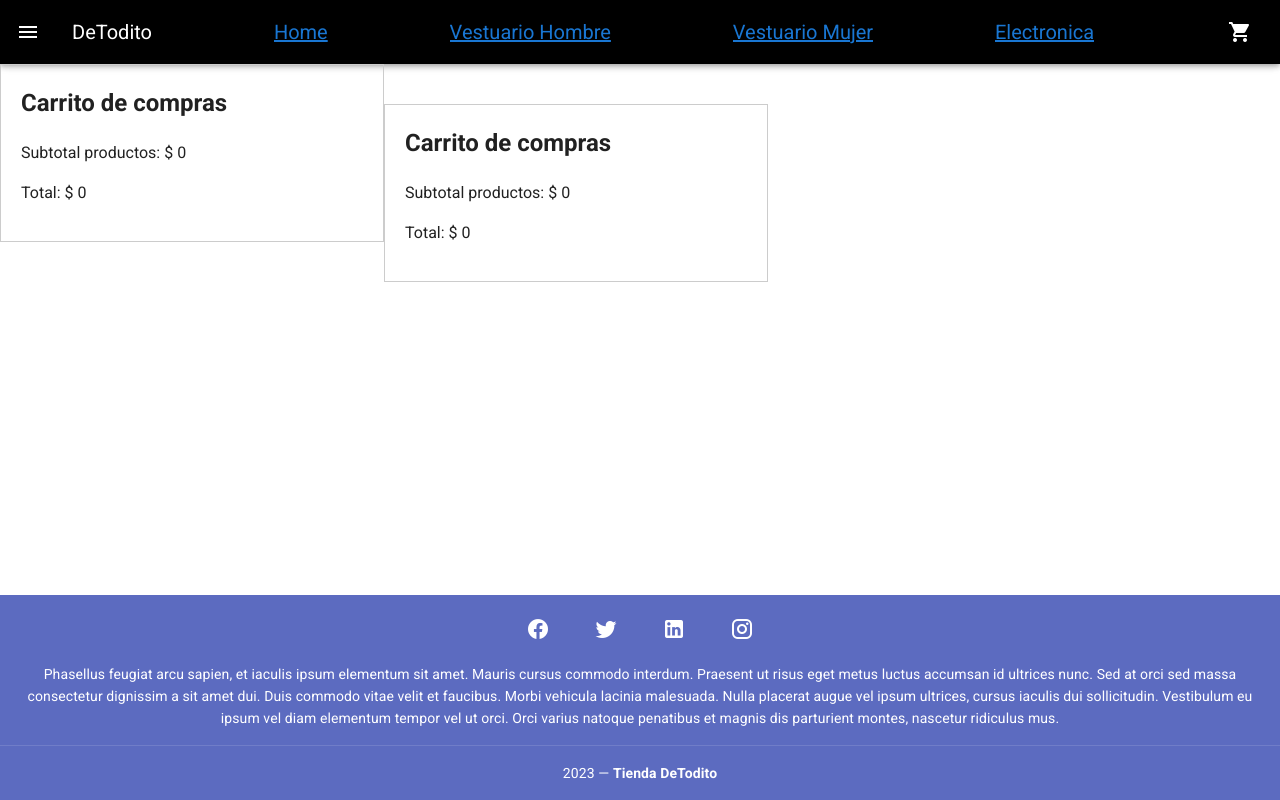
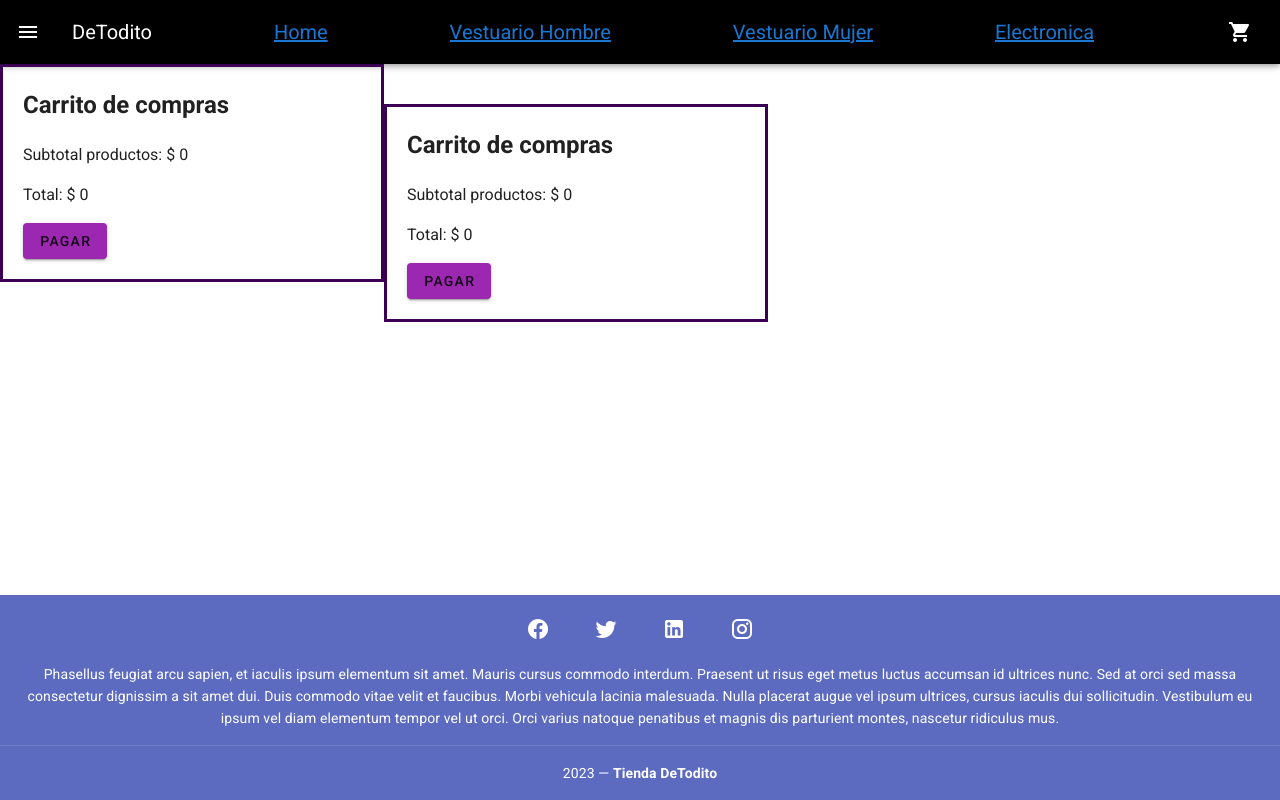
Before and after one commit to nyappu19/examentalentodigital, a Vue app: page /carrito in a window 1280 px wide. Built offline with nearby package versions, Linux system fonts and the light colour scheme.

Commit message:
agregue boton pagar

```diff
--- a/src/components/Carrito.vue
+++ b/src/components/Carrito.vue
@@ -34,6 +34,7 @@
         <p v-if="descuento > 0">Descuentos: $ {{ descuento.toFixed(0) }}</p>
         <p>Total: $ {{ total.toFixed(0) }}</p>
       </div>
+      <v-btn color="purple">Pagar</v-btn>
     </div>
 
     <div class="productos-container"></div>
@@ -83,7 +84,7 @@ export default {
   float: left;
   width: 30%;
   padding: 20px;
-  border: 1px solid #ccc;
+  border: 3px solid #3b0053;
 }
 
 .subtotal {
--- a/src/store/index.js
+++ b/src/store/index.js
@@ -18,9 +18,9 @@ export default new Vuex.Store({
     totalCarrito(state, getters) {
       let total = getters.carritoProductos.reduce((accumulator, producto) => accumulator + producto.subtotal, 0);
       if (total > 500) {
-        return total * 0.89; // Aplicar 11% de descuento
+        return total * 0.89; // 11% de descuento
       } else {
-        return total * 0.95; // Aplicar 5% de descuento
+        return total * 0.95; // 5% de descuento
       }
     },
   },
```
